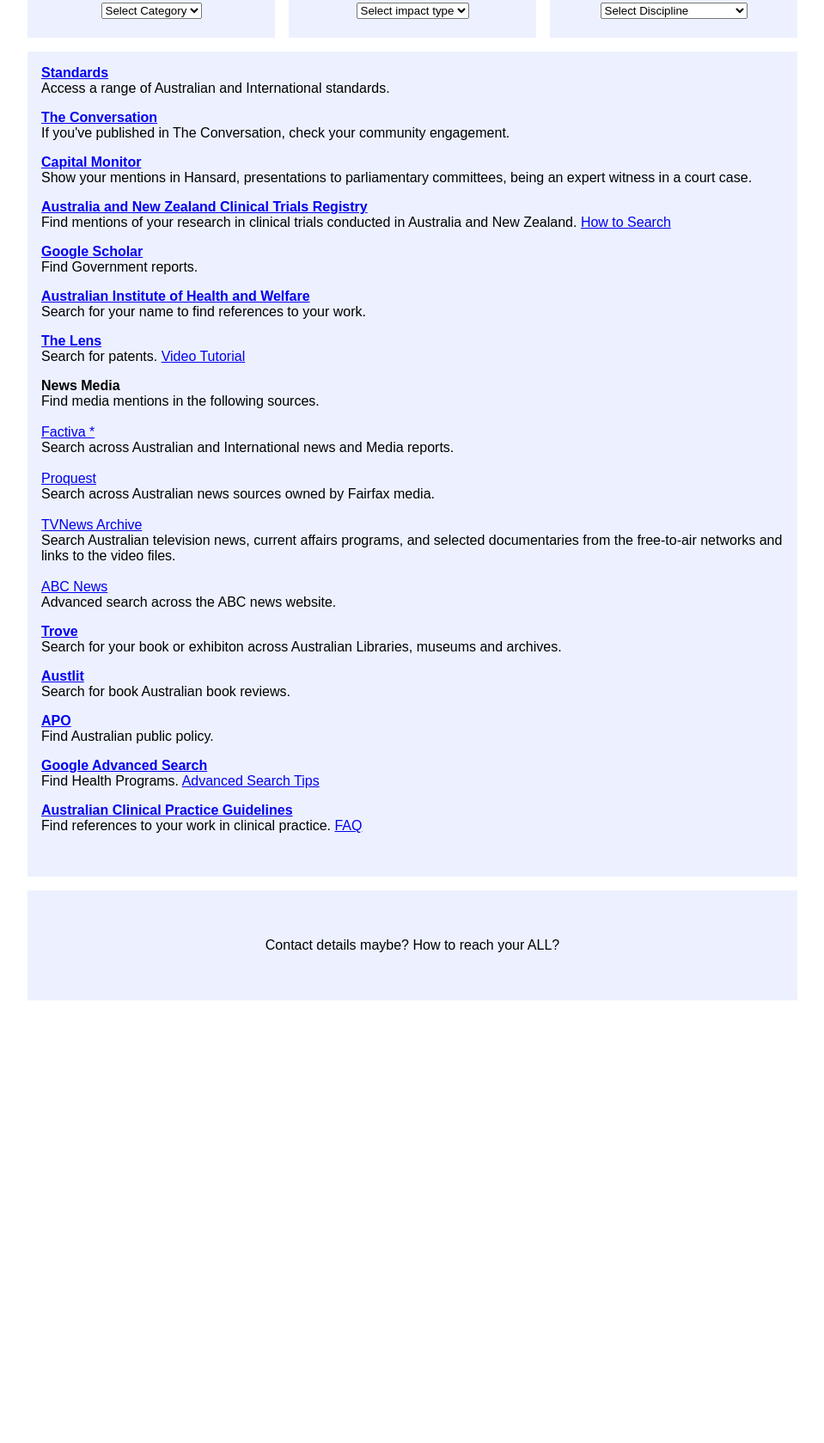
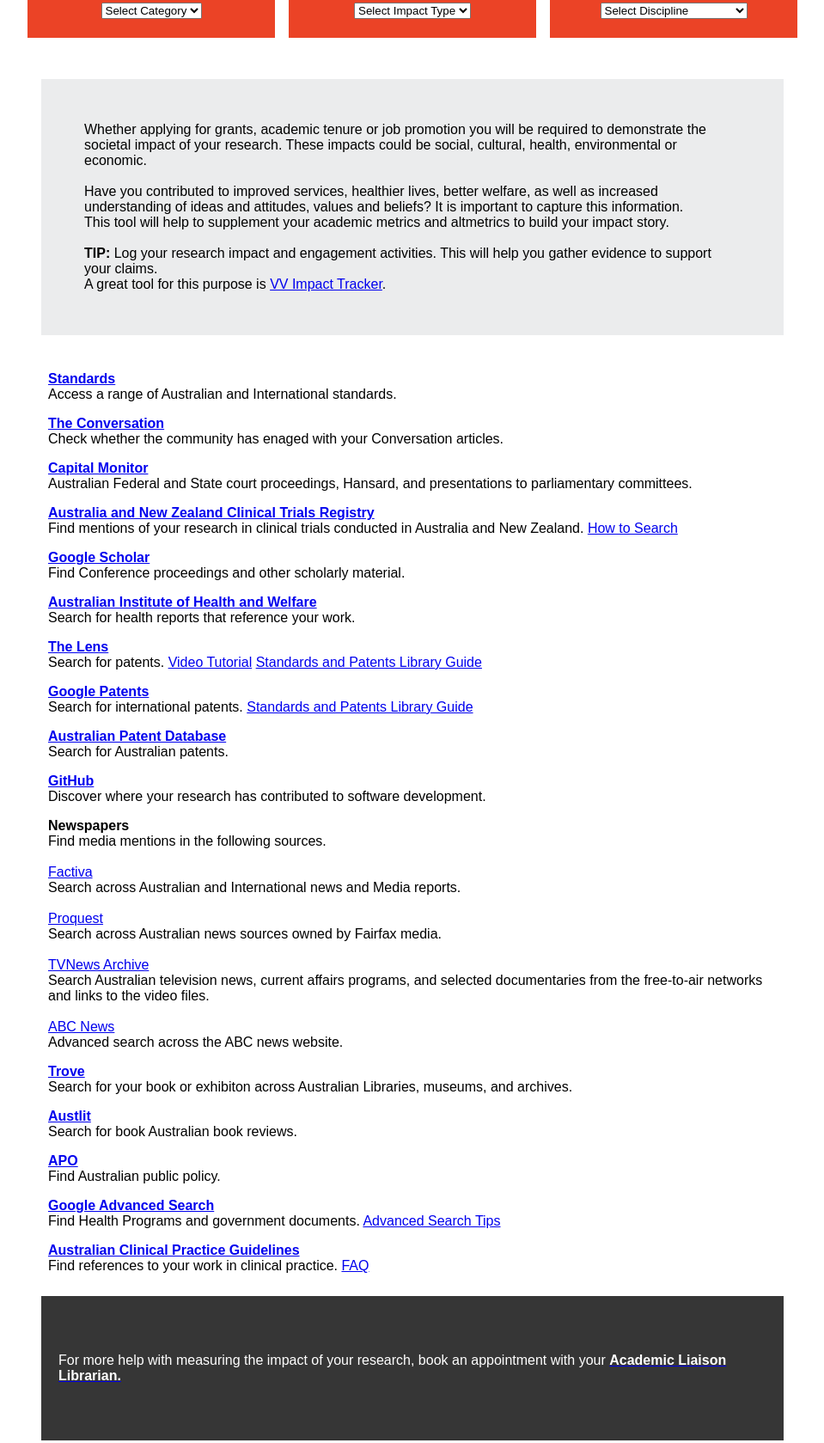
Before and after one commit to usyd-risu/social-impact-tool, a plain HTML site: page index.html in a window 1280 px wide. Shown: the part 180-1859 px from the top of the page at 86% size, without its empty margins (160-1119 px from the left). Before the commit the page ends 1344 px from the top, so only its background shows below. Drawn offline with nearby package versions, Linux system fonts and the light colour scheme.

Commit message:
updated by Emma

```diff
--- a/index.html
+++ b/index.html
@@ -2,7 +2,7 @@
 <html>
  <head>
    <meta charset="UTF-8">
-   <title>title</title>
+   <title>Societal Impact Resource Finder</title>
  <link rel="stylesheet" href="stylesheet.css" type="text/css">
  </head>
  <body>
@@ -10,8 +10,12 @@
      original code: http://jsfiddle.net/6PrQW/1/
      stackoverflow thread: https://stackoverflow.com/questions/23430949/jquery-multiple-dropdown-filter-menu/23433834
    -->
+
    <header>
-     This is where we write context and explanation of what this tool is!
+     <font color="white">
+     <font size=6>
+       Societal Impact Resource Finder
+       </font> </font>
    </header>
    <one>
      <select class="filterby">
@@ -23,7 +27,7 @@
    </one>
    <two>
      <select class="filterby">
-           <option value="all"><h5>Select impact type</h5></option>
+           <option value="all"><h5>Select Impact Type</h5></option>
            <option value="soc"><h5>Social</h5></option>
            <option value="enviro"><h5>Environmental</h5></option>
            <option value="cult"><h5>Cultural</h5></option>
@@ -42,35 +46,124 @@
    <results>
      <div id="FilterContainer">
 
+   <p>
+   Whether applying for grants, academic tenure or job promotion you will be required to demonstrate the societal impact of your research. These impacts could be social, cultural, health, environmental or economic.
+   <br>
+   <br>
+   Have you contributed to improved services, healthier lives, better welfare, as well as increased understanding of ideas and attitudes, values and beliefs? It is important to capture this information.
+   <br>
+   This tool will help to supplement your academic metrics and altmetrics to build your impact story.
+   <br>
+   <br>
+   <b>TIP:</b> Log your research impact and engagement activities. This will help you gather evidence to support your claims.
+   <br>A great tool for this purpose is <a href="https://intranet.sydney.edu.au/research-support/advance-your-research-career/increase-your-engagement-and-impact/track-your-impact.html" target="_blank">VV Impact Tracker</a>.
+       </p>
+     <br>
+     <div class="all nhmrc soc eco med">
+       <a href="https://libguides.library.usyd.edu.au/standardsandpatents" target="_blank">
+         <b>Standards</b></a>
+         <br>Access a range of Australian and International standards.
+     </div>
+     <div class="all nhmrc eco med cult">
+       <a href="http://theconversation.com/au" target="_blank">
+         <b> The Conversation</b></a>
+         <br> Check whether the community has enaged with your Conversation articles.
+     </div>
+     <div class="all nhmrc med stem soc">
+       <a href="http://ezproxy.library.usyd.edu.au/login?url=http://www.capitalmonitor.com.au/intranetlogin.aspx" target="_blank">
+         <b>Capital Monitor</b></a>
+         <br>Australian Federal and State court proceedings, Hansard, and presentations to parliamentary committees.
+     </div>
+     <div class="all nhmrc med soc">
+       <a href="http://www.anzctr.org.au/" target="_blank">
+         <b>Australia and New Zealand Clinical Trials Registry</b></a>
+         <br> Find mentions of your research in clinical trials conducted in Australia and New Zealand.
+       <a href="http://www.anzctr.org.au/HowToSearch.aspx" target="_blank">How to Search</a>
+     </div>
+     <div class="all soc nhmrc med stem art law">
+       <a href="https://www.google.com.au/advanced_search" target="_blank">
+         <b>Google Scholar</b></a>
+         <br>Find Conference proceedings and other scholarly material.
+     </div>
+     <div class="all soc nhmrc med">
+       <a href="https://www.aihw.gov.au/reports-data" target="_blank">
+         <b> Australian Institute of Health and Welfare</b></a>
+         <br> Search for health reports that reference your work.
+     </div>
+     <div class="all soc nhmrc stem arc">
+       <a href="https://www.lens.org/">
+         <b>The Lens</b></a>
+         <br>Search for patents.
+       <a href="https://support.lens.org/help-resources/video-tutorial/patent-search-analysis/" target="_blank">Video Tutorial</a>
+       <a href="http://libguides.library.usyd.edu.au/standardsandpatents" target="_blank">Standards and Patents Library Guide</a>
+     </div>
+     <div class="all soc nhmrc stem arc">
+       <a href="https://patents.google.com/" target="_blank">
+         <b>Google Patents</b></a>
+         <br>Search for international patents.
+       <a href="http://libguides.library.usyd.edu.au/standardsandpatents" target="_blank">Standards and Patents Library Guide</a>
+     </div>
+     <div class="all soc nhmrc stem arc">
+       <a href="http://pericles.ipaustralia.gov.au/ols/auspat/quickSearch.do" target="_blank">
+         <b>Australian Patent Database</b></a>
+         <br> Search for Australian patents.
+     </div>
+     <div class="all eco stem">
+       <a href="https://github.com/" target="_blank">
+         <b>GitHub</b></a>
+         <br> Discover where your research has contributed to software development.
+     </div>
+     <div class="all cult soc link art">
+         <b>Newspapers</b>
+         <br>Find media mentions in the following sources.<br><br>
+       <a href="http://ezproxy.library.usyd.edu.au/login?url=https://global.factiva.com/en/du/newspage.asp?pageType=group&newspageId=44302873&XSID=S003XNvZDAn5DEu5DEpNTEqN9YoM97yMHn0YqYvMq382rbRQUFBQUFBQUFBQUFBQUFBQUFBQUFBQUFBQUFBQUFBQUFBQQAA" target="_blank">Factiva</a>
+         <br>Search across Australian and International news and Media reports.<br><br>
+       <a href="http://ezproxy.library.usyd.edu.au/login?url=http://search.proquest.com/anznews?accountid=14757" target="_blank">Proquest</a>
+         <br>Search across Australian news sources owned by Fairfax media. <br><br>
+       <a href="http://ezproxy.library.usyd.edu.au/login?url=https://search.informit.com.au/advanced;res=TVNEWSA" target="_blank">TVNews Archive</a>
+         <br>Search Australian television news, current affairs programs, and selected documentaries from the free-to-air networks and links to the video files.<br><br>
+       <a href="search-beta.abc.net.au/#/" target="_blank">ABC News</a>
+         <br>Advanced search across the ABC news website.
+     </div>
+     <div class="all arc art cult">
+       <a href="https://trove.nla.gov.au/" target="_blank">
+         <b>Trove</b></a>
+         <br>Search for your book or exhibiton across Australian Libraries, museums, and archives.
+     </div>
+     <div class="all arc art cult">
+       <a href="https://www.austlit.edu.au/" target="_blank">
+         <b>Austlit</b></a>
+         <br>Search for book Australian book reviews.
+     </div>
+     <div class="all nhmrc eco soc enviro cult med">
+       <a href="apo.org.au" target="_blank">
+         <b>APO</b></a>
+         <br>Find Australian public policy.
+     </div>
+     <div class="all nhmrc soc med">
+       <a href="https://www.google.com.au/advanced_search" target="_blank">
+         <b>Google Advanced Search</b></a>
+         <br>Find Health Programs and government documents.
+       <a href="https://libguides.library.usyd.edu.au/c.php?g=508093&p=3475860" target="_blank"> Advanced Search Tips</a>
+     </div>
+     <div class="all nhmrc soc med">
+       <a href="https://www.clinicalguidelines.gov.au/" target="_blank">
+         <b>Australian Clinical Practice Guidelines</b></a>
+         <br>Find references to your work in clinical practice. <a href="https://www.clinicalguidelines.gov.au/faq-page" target="_blank">FAQ</a>
+      </div>
+   <br>
 
-     <div class="all nhmrc soc eco med"><a href="https://libguides.library.usyd.edu.au/standardsandpatents"><b>Standards</a></b><br>Access a range of Australian and International standards.</div>
-     <div class="all nhmrc eco med cult"> <a href="http://theconversation.com/au"><b> The Conversation</a></b><br> If you've published in The Conversation, check your community engagement.</div>
-     <div class="all nhmrc med stem soc"><a href="http://ezproxy.library.usyd.edu.au/login?url=http://www.capitalmonitor.com.au/intranetlogin.aspx"><b>Capital Monitor</a></b><br>Show your mentions in Hansard, presentations to parliamentary committees, being an expert witness in a court case.</div>
-     <div class="all nhmrc med soc"><a href="http://www.anzctr.org.au/"><b>Australia and New Zealand Clinical Trials Registry</a></b><br> Find mentions of your research in clinical trials conducted in Australia and New Zealand. <a href="http://www.anzctr.org.au/HowToSearch.aspx">How to Search </div>
-     <div class="all soc nhmrc med"><a href="https://www.google.com.au/advanced_search"><b> Google Scholar</a></b><br> Find Government reports.</div>
-     <div class="all soc nhmrc med"><a href="https://www.aihw.gov.au/reports-data"><b> Australian Institute of Health and Welfare</a></b><br> Search for your name to find references to your work.</div>
-       <div class="all soc nhmrc med arc"><a href="https://www.lens.org/"><b>The Lens</a></b><br> Search for patents. <a href="https://support.lens.org/help-resources/video-tutorial/patent-search-analysis/">Video Tutorial</a></div>
-         <div class="all cult soc link art"><b>News Media</b><br>Find media mentions in the following sources.<br><br>
-           <a href="http://ezproxy.library.usyd.edu.au/login?url=https://global.factiva.com/en/du/newspage.asp?pageType=group&newspageId=44302873&XSID=S003XNvZDAn5DEu5DEpNTEqN9YoM97yMHn0YqYvMq382rbRQUFBQUFBQUFBQUFBQUFBQUFBQUFBQUFBQUFBQUFBQUFBQQAA">Factiva *</a><br>Search across Australian and International news and Media reports.<br><br><a href="http://ezproxy.library.usyd.edu.au/login?url=http://search.proquest.com/anznews?accountid=14757">Proquest</a><br>Search across Australian news sources owned by Fairfax media. <br><br>
-           <a href="http://ezproxy.library.usyd.edu.au/login?url=https://search.informit.com.au/advanced;res=TVNEWSA">TVNews Archive</a><br>Search Australian television news, current affairs programs, and selected documentaries from the free-to-air networks and links to the video files.<br> <br>
-           <a href="search-beta.abc.net.au/#/">ABC News</a><br>Advanced search across the ABC news website.
-       </div>
-       <div class="all arc art cult"><a href="https://trove.nla.gov.au/"><b>Trove</a></b><br>Search for your book or exhibiton across Australian Libraries, museums and archives.</a></div>
-       <div class="all arc art cult"><a href="https://www.austlit.edu.au/"><b>Austlit</a></b><br>Search for book Australian book reviews.</a></div>
-     <div class="all nhmrc eco soc enviro cult med"><b><a href="apo.org.au">APO</a></b>
-         <br>Find Australian public policy. </div>
-       <div class="all nhmrc soc med"><b><a href="https://www.google.com.au/advanced_search">Google Advanced Search</b></a><br>Find Health Programs. <a href="https://libguides.library.usyd.edu.au/c.php?g=508093&p=3475860"> Advanced Search Tips</a></div>
-       <div class="all nhmrc soc med"><b><a href="https://www.clinicalguidelines.gov.au/">Australian Clinical Practice Guidelines</a></b><br>Find references to your work in clinical practice. <a href="https://www.clinicalguidelines.gov.au/faq-page">FAQ</a></div>
+   </results>
+   <footer>
+
+       <font color="white">
+         For more help with measuring the impact of your research, book an appointment with your
+     <a href="https://library.sydney.edu.au/contacts/subjectcontacts.html"><b><font color="white">Academic Liaison Librarian.</font></b></a>
+       </font>
+
+   </footer>
 
 
-
-
-
-     </div>
-   </results>
-   <footer>
-     Contact details maybe? How to reach your ALL?
-   </footer>
    <script src="https://ajax.googleapis.com/ajax/libs/jquery/3.4.1/jquery.min.js" type="text/javascript"></script>
    <script src="script.js" type="text/javascript"></script>
    <script type="text/javascript">
--- a/stylesheet.css
+++ b/stylesheet.css
@@ -6,6 +6,10 @@
   grid-template-rows: 10vw 5vw 75vw 5vw;
   grid-gap: 1em;
 
+}
+header
+{
+  padding: 0.5em;
 }
 
 header,
@@ -53,7 +57,6 @@
 three,
 footer {
 
-  background: #EDF1FF;
   display: flex;
   align-items: center;
   justify-content: center;
@@ -63,22 +66,37 @@
 header,
 footer {
   height: 10vw;;
+  background: #363636;
 }
-
+footer {
+ padding: 20px;
+}
 results
 {
-  background: #EDF1FF;
   display: flex;
   align-items: start;
   justify-content: center;
-
-
+  padding: 8px
 
 }
+  one,
+  two,
+  three
+{
+  background:#EB4326
+}
+
 div
-{padding: 8px}
+{
+  padding: 8px
+}
 
-body
+div
 {
   font-family: Arial, Verdana, sans-serif;
 }
+p
+{
+  background: #ebeced;
+  padding: 50px;
+}
```
